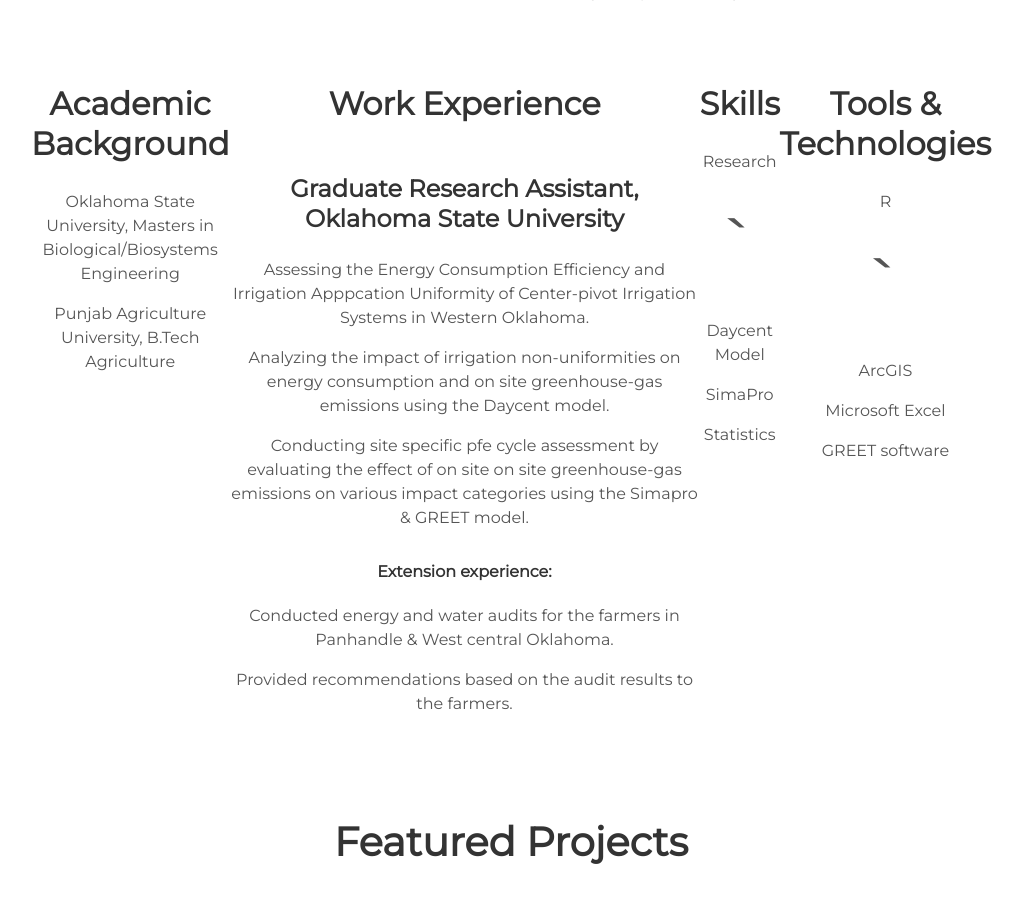
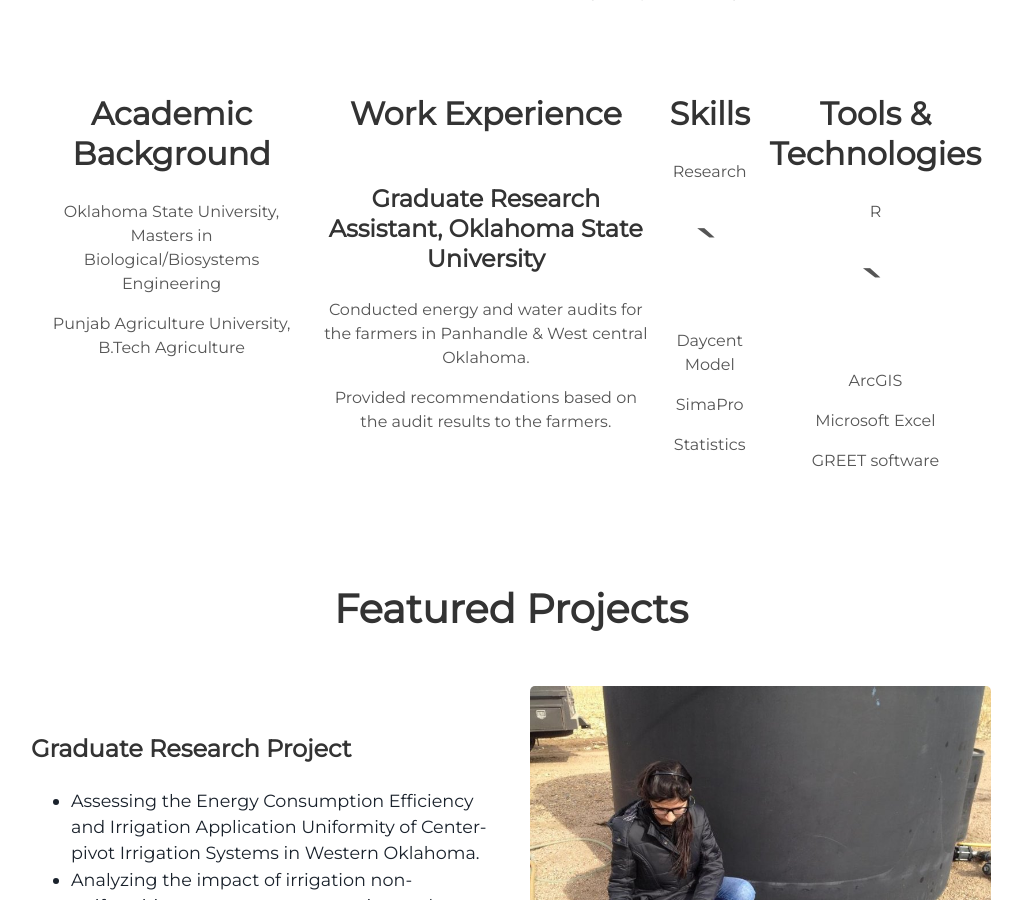
Before and after one commit to abhinavhanda21/dh, a Jekyll site: the page built from index.html, in a window 1280 px wide and 900 px high, scrolled down 1125 px. Shown: the whole window, without its empty margins (129-1152 px from the left). Built offline with Jekyll 4.4.1, drawn with Linux system fonts in a browser that asks for light colours.

Commit message:
Update about.html

```diff
--- a/_includes/about.html
+++ b/_includes/about.html
@@ -3,40 +3,31 @@
   <p> {{site.user_description}} </p>
 </div>
   <div class="user">
-                <div class="col-md-4 text-center">
+                <div class="tech">
       <h2>Academic Background</h2>
       <p>Oklahoma State University, Masters in Biological/Biosystems Engineering<p>
      <p>Punjab Agriculture University, B.Tech Agriculture</p>
     </div>
-                <div class="row">
-                <div class="col-md-4 text-center">
+                <div class="tech">
       <h2>Work Experience</h2>
       <h3>Graduate Research Assistant, Oklahoma State University</h3>
-      <p> Assessing the Energy Consumption Efficiency and Irrigation Apppcation Uniformity of Center-pivot Irrigation Systems in Western Oklahoma.</p>
-      <p>Analyzing the impact of irrigation non-uniformities on energy consumption and on site greenhouse-gas emissions using the Daycent model.</p>
-      <p>Conducting site specific pfe cycle assessment by evaluating the effect of on site on site greenhouse-gas emissions on various impact categories using the Simapro & GREET model. </p>
-
-
-<h4>Extension experience:</h4>
 
 <p>Conducted energy and water audits for the farmers in Panhandle & West central Oklahoma.</p>
 <p>Provided recommendations based on the audit results to the farmers.</p>
 
-</div>
+
     </div>
-                    <div class="col-md-4 text-center">
+                    <div class="tech">
       <h2>Skills</h2>
-
       <p>Research</p>
 `     <p>Daycent Model</p>
      <p>SimaPro</p>
      <p>Statistics</p>
 
     </div>
-                    <div class="col-md-4 text-center">
+                    <div class="tech">
       <h2>Tools & Technologies</h2>
-
-      <p>R</p>
+       <p>R</p>
 `     <p>ArcGIS</p>
       <p>Microsoft Excel</p>
       <p>GREET software</p>
```
